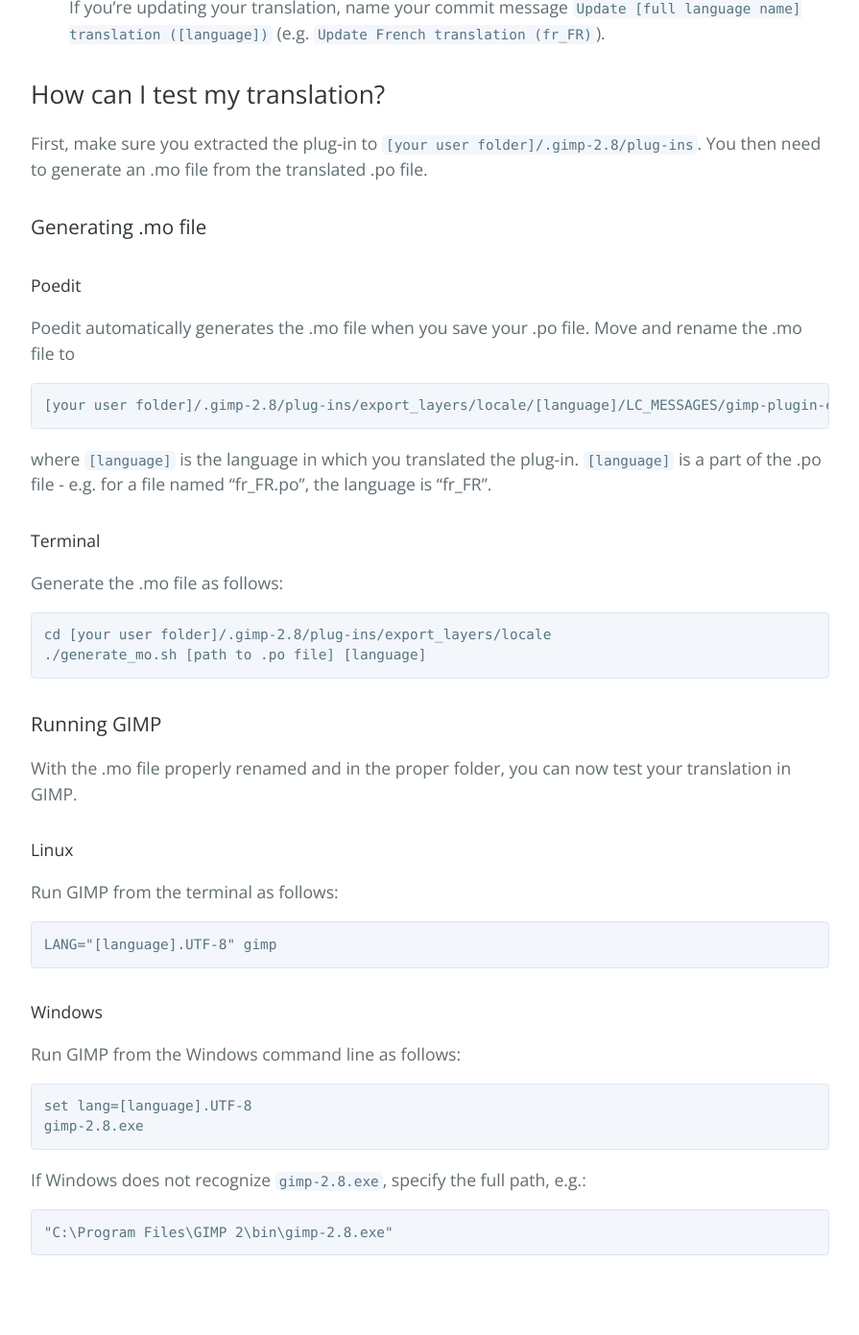
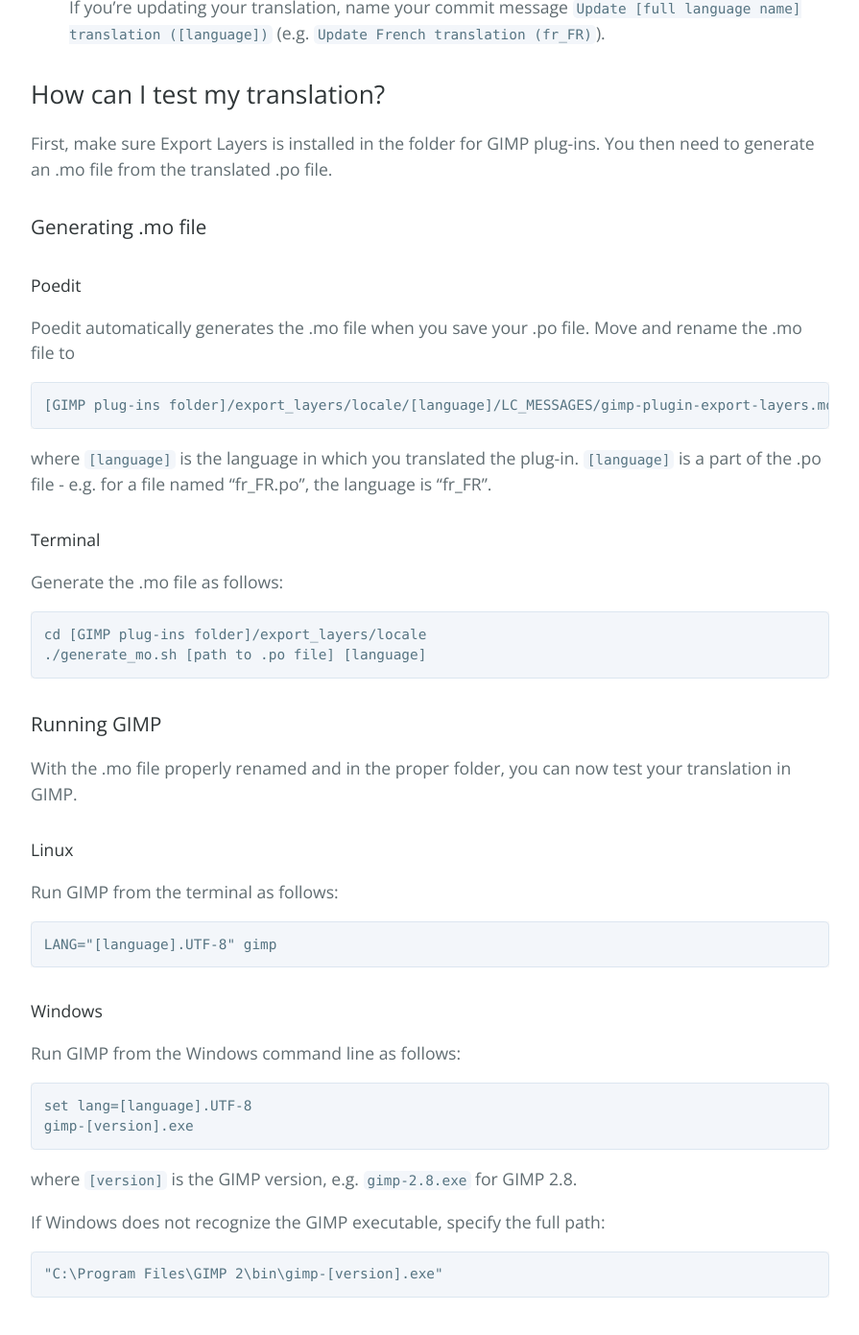
Before and after one commit to kamilburda/gimp-export-layers, a Jekyll site: the page built from sections/Providing-Translations.md, in a window 1280 px wide and 1400 px high, scrolled down 2592 px. Shown: the top 1391 px of the window at 96% size, without its empty margins (192-1087 px from the left). Built offline with Jekyll 4.4.1, drawn with Linux system fonts in a browser that asks for light colours; before the commit the page ends 3948 px from its top, so only the background shows below that; some of the changed text lies outside the part shown.

Commit message:
docs: Update instructions

```diff
--- a/sections/Providing-Translations.md
+++ b/sections/Providing-Translations.md
@@ -17,12 +17,12 @@
 
 To create a new translation for your language:
 
-1. Open Poedit, select "File -> New from POT/PO file..." and select the .pot
+1. Open Poedit, select "File → New from POT/PO file..." and select the .pot
    file in the "export_layers/locale" folder.
 2. Set the language of the translation.
 3. Translate the strings (by filling in the "Translation" text field for each
    string).
-4. If desired, go to "Catalog -> Properties..." and edit the translation file
+4. If desired, go to "Catalog → Properties..." and edit the translation file
    properties. If you don't do this, warning messages may pop up when saving,
    but they should be harmless.
 5. When done, save the .po file.
@@ -30,7 +30,7 @@
 If you spotted some translation errors in the .po file or the plug-in is updated
 since the last translation was made, you may need to update the translation:
 
-1. Open the .po file, select "Catalog -> Update from POT file..." and find the
+1. Open the .po file, select "Catalog → Update from POT file..." and find the
    .pot file.
 2. Update the translated strings. In case the plug-in was updated, update is
    necessary if:
@@ -117,9 +117,8 @@
 How can I test my translation?
 ------------------------------
 
-First, make sure you extracted the plug-in to
-`[your user folder]/.gimp-2.8/plug-ins`. You then need to generate an .mo file
-from the translated .po file.
+First, make sure Export Layers is installed in the folder for GIMP plug-ins. You
+then need to generate an .mo file from the translated .po file.
 
 
 ### Generating .mo file
@@ -129,7 +128,7 @@
 Poedit automatically generates the .mo file when you save your .po file. Move
 and rename the .mo file to
 
-    [your user folder]/.gimp-2.8/plug-ins/export_layers/locale/[language]/LC_MESSAGES/gimp-plugin-export-layers.mo
+    [GIMP plug-ins folder]/export_layers/locale/[language]/LC_MESSAGES/gimp-plugin-export-layers.mo
 
    where `[language]` is the language in which you translated the plug-in.
    `[language]` is a part of the .po file - e.g. for a file named "fr_FR.po",
@@ -139,7 +138,7 @@
 
 Generate the .mo file as follows:
 
-    cd [your user folder]/.gimp-2.8/plug-ins/export_layers/locale
+    cd [GIMP plug-ins folder]/export_layers/locale
     ./generate_mo.sh [path to .po file] [language]
 
 
@@ -159,8 +158,10 @@
 Run GIMP from the Windows command line as follows:
 
     set lang=[language].UTF-8
-    gimp-2.8.exe
+    gimp-[version].exe
 
-If Windows does not recognize `gimp-2.8.exe`, specify the full path, e.g.:
+where `[version]` is the GIMP version, e.g. `gimp-2.8.exe` for GIMP 2.8.
 
-    "C:\Program Files\GIMP 2\bin\gimp-2.8.exe"
+If Windows does not recognize the GIMP executable, specify the full path:
+
+    "C:\Program Files\GIMP 2\bin\gimp-[version].exe"
```
Also changed, not shown: sections/Installation.md (+4 -4 lines).
